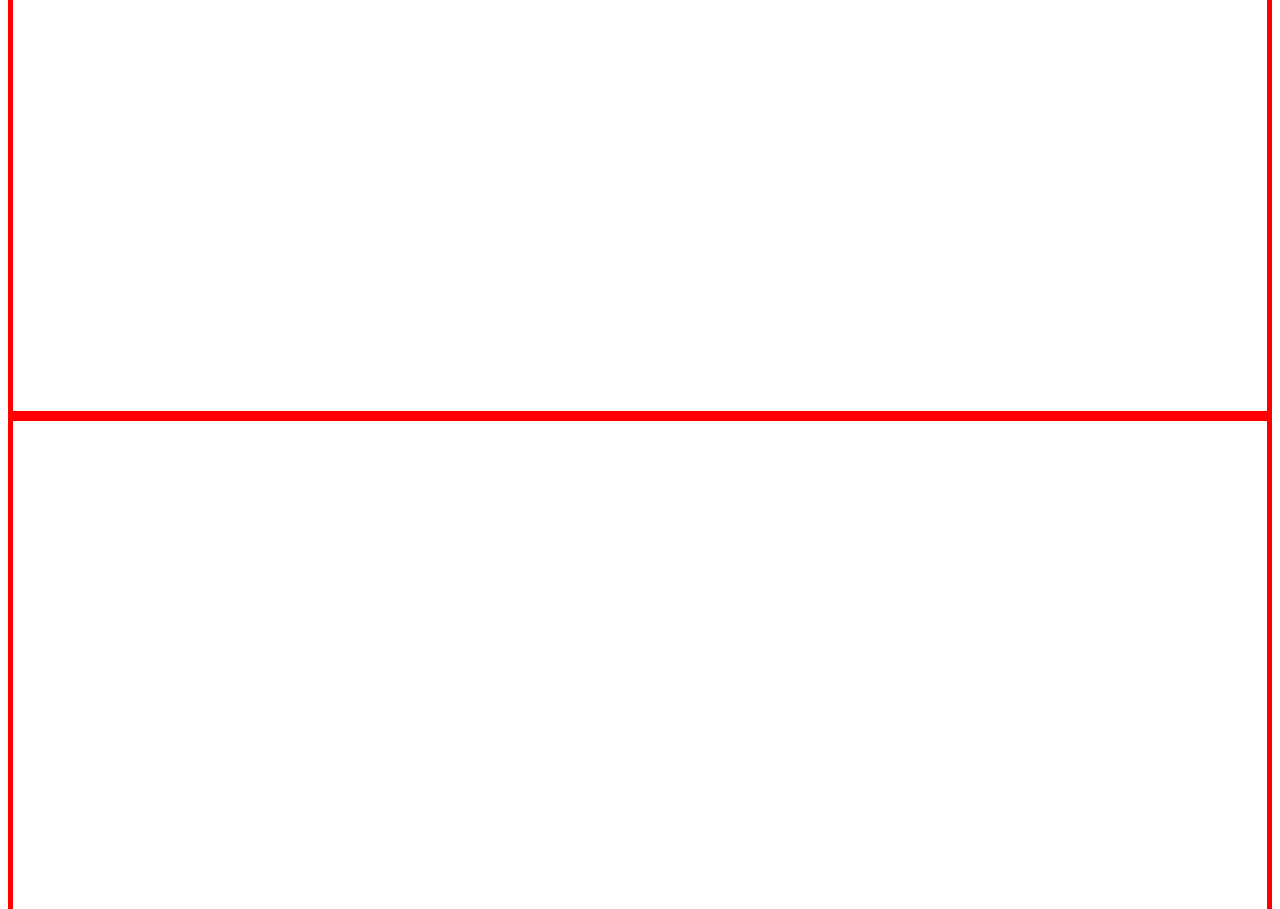
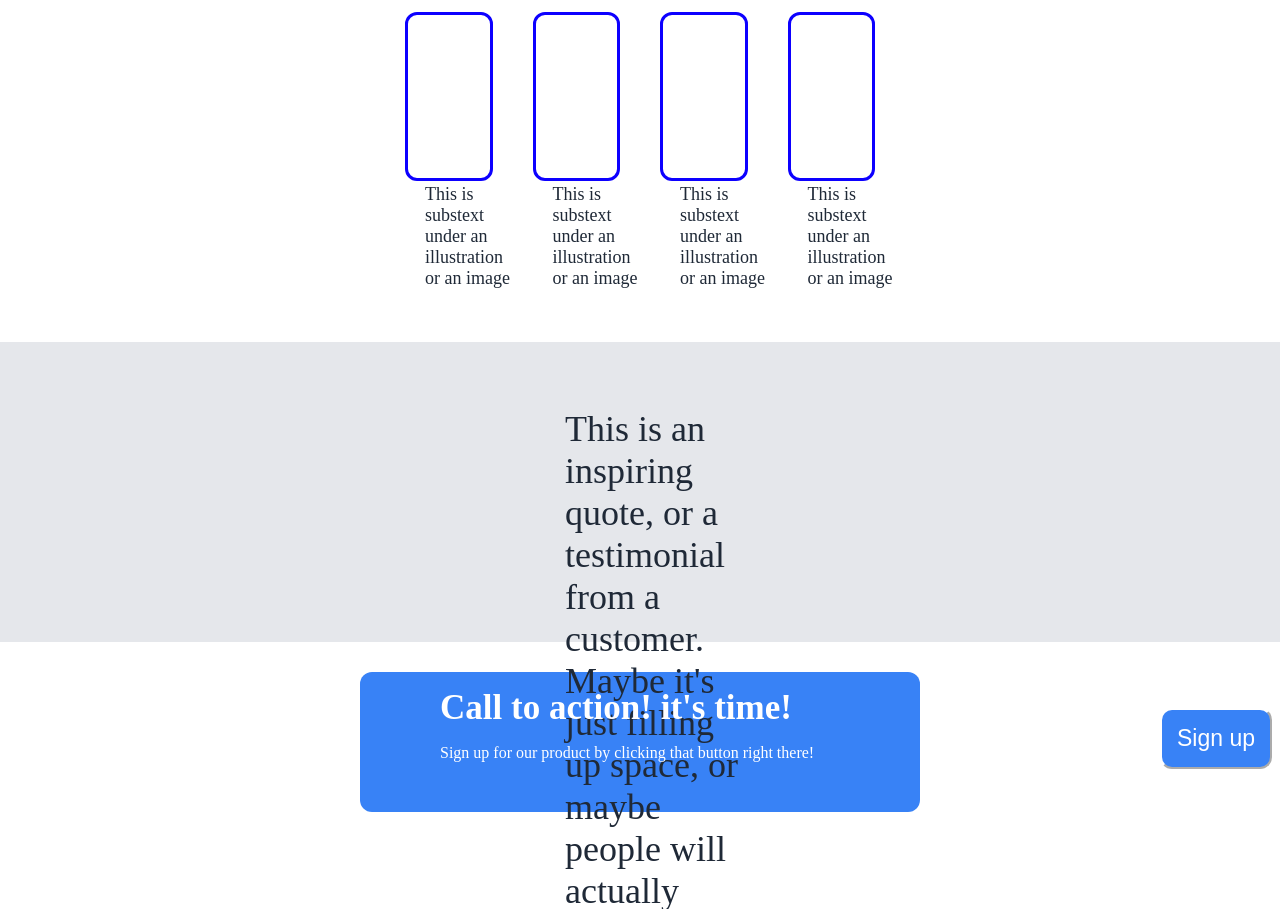
Before and after one commit to othmaneCh5/site-one, a plain HTML site: page index.html in a window 1280 px wide. Shown: the part 602-1511 px from the top of the page. Drawn offline with Linux system fonts and the light colour scheme.

Commit message:
i finnished the middle and bottom part and succesufelly finnished coding the website

```diff
--- a/index.html
+++ b/index.html
@@ -43,7 +43,7 @@
                     <p class="main-item21--">
                         This website has some substext that goes here under the main title. it's a smaller font and the color is lower contrast
                     </p>
-                    <button>sign up</button>
+                    <button class="button1">sign up</button>
                 </div>
                 <div class="main-item22">
                     <img src="skyline-8265564_1280.jpg">
@@ -51,8 +51,82 @@
             </div>
             <div class="main-item3"></div>
         </section>
-        <section class="middle"></section>
-        <section class="bottom"></section>
+        <section class="middle">
+            <div class="middle1">
+                <p><b class="random">  Some random information</b></p>
+            </div>
+            <div class="middle2">
+                <div class="middle21">
+                    <div class="middle211">
+                        <div class="imbo"></div>
+                    </div>
+                    <div class="middle212">
+                         <p class="substext">
+                            This is substext under an illustration or an image
+                         </p>
+                    </div>
+
+                </div>
+                <div class="middle22">
+                    <div class="middle221">
+                        <div class="imbo"></div>
+                    </div>
+                    <div class="middle222">
+                        <p class="substext">
+                            This is substext under an illustration or an image
+                         </p>
+                    </div>
+
+                </div>
+                <div class="middle23">
+                    <div class="middle231">
+                        <div class="imbo"></div>
+                    </div>
+                    <div class="middle232">
+                        <p class="substext">
+                            This is substext under an illustration or an image
+                         </p>
+                    </div>
+
+                </div>
+                <div class="middle24">
+                    <div class="middle241">
+                        <div class="imbo"></div>
+                    </div>
+                    <div class="middle242">
+                        <p class="substext">
+                            This is substext under an illustration or an image
+                         </p>
+                    </div>
+
+                </div>
+
+            </div>
+        </section>
+
+        <section class="bottom">
+            <div class="bottom1">
+                <div class="bottom11">
+                    <p class="quote" >
+                      This is an inspiring quote, or a testimonial from a customer. Maybe it's just filling up space, or maybe people will actually read it. Who knows? All i know is that it looks nice.
+                    </p>
+                </div>
+                <div class="bottom12">
+                    <p><b class="reference" >-Thor,God of Thunder</b></p>
+
+                </div>
+            </div>
+            <div class="bottom2">
+                <div class="bottom22">
+                    <p><b class="call">
+                        Call to action! it's time!
+                    </b></p>
+                    <p class="call2">Sign up for our product by clicking that button right there!</p>
+                    <button class="button2">Sign up</button>
+
+                </div>
+            </div>
+        </section>
 
 
 
--- a/styles.css
+++ b/styles.css
@@ -1,14 +1,16 @@
-.container {
+body {
     display: flex;
+    width: 100%;
+    height: 100%;
+    margin: 0;
 
-    border: 5px solid red;
+
     flex-direction: column;
 }
 .top{
     height: 500px;
     flex: 1;
-
-
+    margin: 0px;
     display: flex;
     flex-direction: column;
     background-color: #1F2937;
@@ -97,7 +99,7 @@ img{
     bottom: 80px;
     border-radius: 12px;
 }
-button{
+.button1{
     color: white;
     background-color: #3882F6;
     font-size: 18px;
@@ -117,12 +119,211 @@ button{
 .middle{
     height: 500px;
     flex: 1;
+    display: flex;
+    flex-direction: column;
 
-    border: 5px solid red;
+
+}
+.middle1{
+    flex: 1;
+    margin: 5px;
+
+}
+.random{
+    font-size: 46px;
+    color: #1F2937;
+    position: relative;
+    left: 640px;
+    font-family: Cambria, Cochin, Georgia, Times, 'Times New Roman', serif;
+}
+.middle2{
+    flex: 3;
+
+    margin: 5px;
+    display: flex;
+    justify-content: space-around;
+    gap: 30px;
+    margin-left: 400px;
+    margin-right: 400px;
+
+}
+.middle21{
+    flex: 1;
+    width: 25%;
+
+    height: 330px;
+    display: flex;
+    flex-direction: column;
+
+}
+
+.middle211{
+    flex: 3;
+    height: 230px;
+    border: 3px solid rgb(13, 0, 255);
+    border-radius: 12px;
+    margin: 5px;
+
+}
+.middle212{
+    flex: 1;
+
+    margin: 5px;
+
+}
+
+.middle22{
+    flex: 1;
+    width: 25%;
+
+    height: 330px;
+    display: flex;
+    flex-direction: column;
+}
+.substext{
+    font-size: 18px;
+    color: #1F2937;
+    position: relative;
+    bottom: 25px; left: 20px;
+}
+
+
+.middle221{
+    flex: 3;
+    height: 230px;
+    border: 3px solid rgb(13, 0, 255);
+    border-radius: 12px;
+    margin: 5px;
+
+}
+.middle222{
+    flex: 1;
+
+
+
+    margin: 5px;
+
+}
+.middle23{
+    flex: 1;
+    width: 25%;
+
+    height: 330px;
+    display: flex;
+    flex-direction: column;
+}
+.middle231{
+    flex: 3;
+    height: 230px;
+    border: 3px solid rgb(13, 0, 255);
+    border-radius: 12px;
+    margin: 5px;
+
+}
+.middle232{
+    flex: 1;
+
+
+    margin: 5px;
+
+}
+.middle24{
+    flex: 1;
+    width: 25%;
+
+    height: 330px;
+    display: flex;
+    flex-direction: column;
+}
+.middle241{
+    flex: 3;
+    height: 230px;
+    border: 3px solid rgb(13, 0, 255);
+    border-radius: 12px;
+    margin: 5px;
+
+}
+.middle242{
+    flex: 1;
+
+
+    margin: 5px;
+
 }
 .bottom{
     height: 500px;
+    flex: 1 1 auto;
+    display: flex;
+    flex-direction: column;
+
+}
+.bottom1{
+    flex: 2;
+    height: 300px;
+    display: flex;
+    background-color:#e5e7eb ;
+    flex-direction: column;
+}
+.bottom11{
+    flex: 2;
+    margin-left: 550px;
+    margin-right: 550px;
+
+
+}
+.quote{
+    position: relative;
+    top: 30px;left: 15px;
+    font-size: 36px;
+    font-style: light italic;
+    color: #1F2937;
+}
+.reference{
+    position: relative;
+    left: 1100px;
+    font-size: 20px;
+}
+.bottom12{
     flex: 1;
 
-    border: 5px solid red;
+
 }
+.bottom2{
+    flex: 1;
+    height: 200px;
+
+    display: flex;
+}
+.bottom22{
+    flex: 1;
+    margin: 30px;
+    margin-left: 360px;
+    margin-right: 360px;
+
+    background-color: #3882F6;
+    border-radius: 12px;
+}
+.call{
+    font-size: 35px;
+    color:white;
+    position: relative;
+    left: 80px;
+}
+.call2{
+    color: white;
+    font-size: 16px;
+    position: relative;
+    left: 80px;
+}
+.button2{
+    color: white;
+    background-color: #3882F6;
+    font-size: 23px;
+    padding: 15px;
+    border-radius: 12px;
+    display: inline-block;
+    text-align: center;
+    position: relative;
+    left: 800px;bottom: 70px;
+    border-color: white;
+}
```
